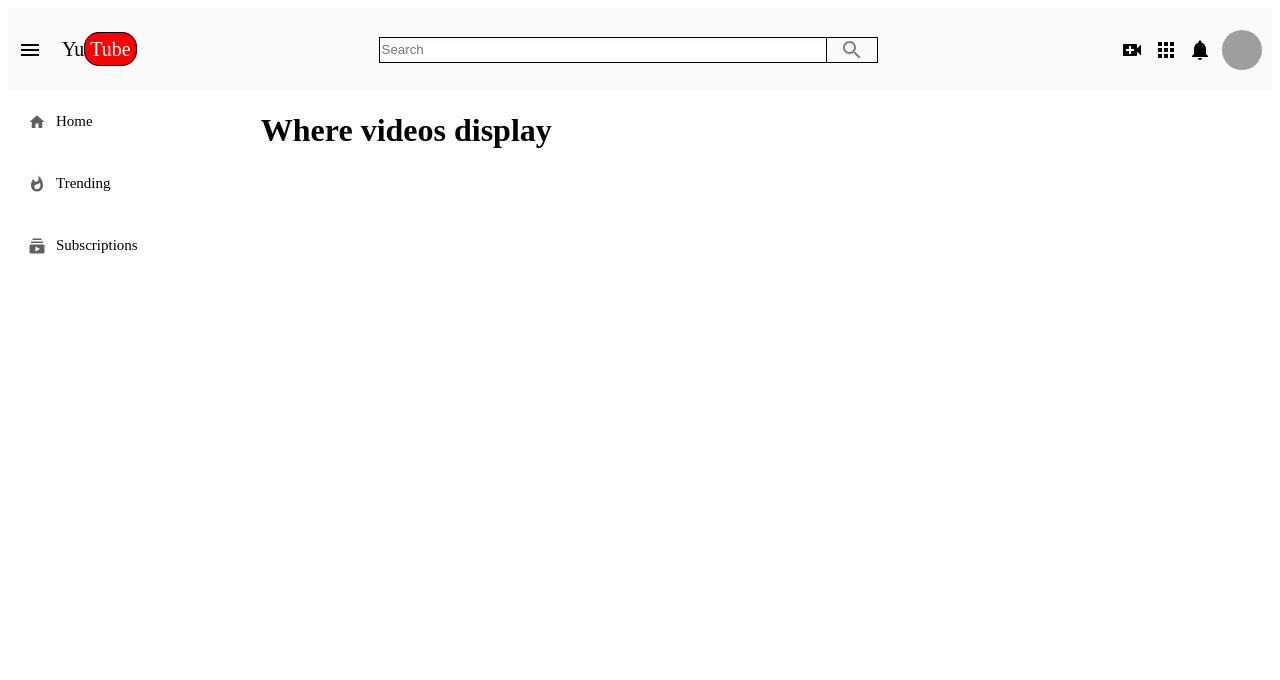
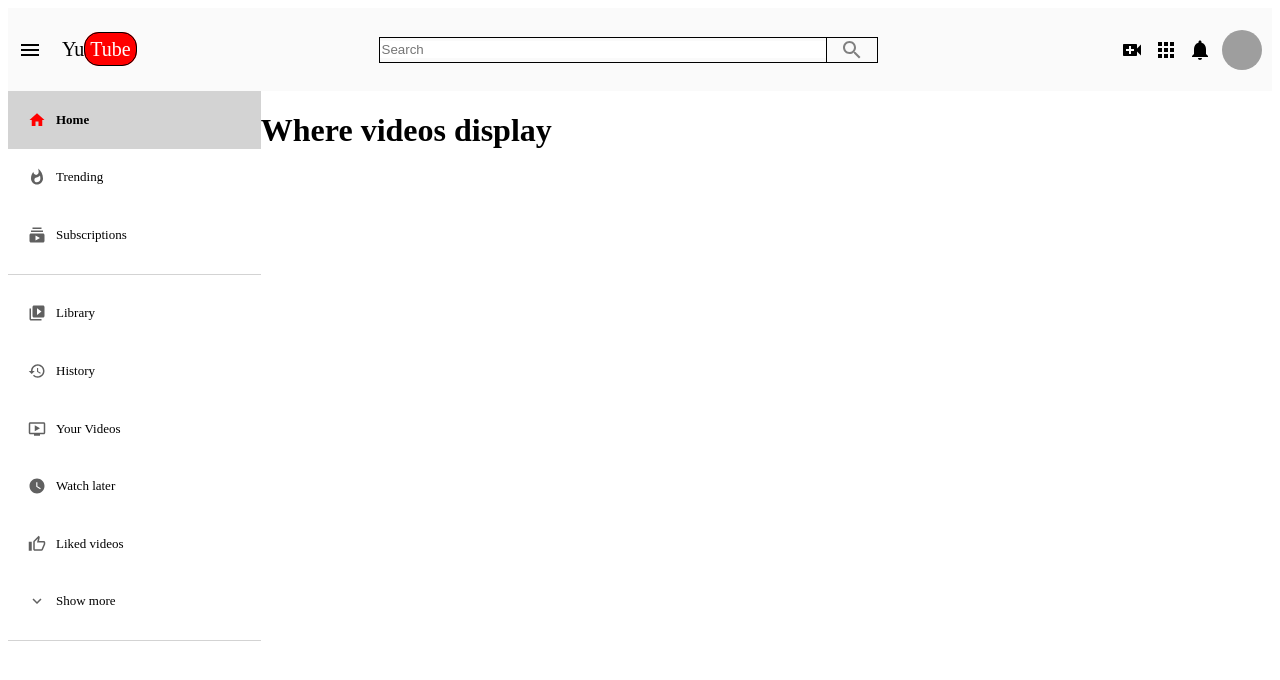
Before and after one commit to tuyenphk/Youtube-clone, a React (Create React App) app: page / in a window 1280 px wide. Shown: the top 680 px of the page. Built offline with nearby package versions, Linux system fonts and the light colour scheme; grey boxes are pictures that could not be loaded.

Commit message:
sidebar fully functionality

```diff
--- a/src/components/Sidebar/Sidebar.css
+++ b/src/components/Sidebar/Sidebar.css
@@ -1,6 +1,14 @@
 /*Sidebar*/
 .sidebar {
     flex: 0.2;
+}
+
+.sidebar > hr{
+    height: 1px;
+    border: 0;
+    background-color:lightgray;
+    margin-top: 10px;
+    margin-bottom: 10px;
 }
 
 /*SidebarRow*/
@@ -18,8 +26,8 @@
 .sidebarRow-title {
     margin-left: 10px;
     flex: 1;
-    font-size: 15px;
-    font-weight: 300;
+    font-size: 13px;
+    font-weight: 400;
 }
 
 .sidebarRow:hover {
@@ -34,3 +42,15 @@
 .sidebarRow:hover > .sidebarRow-title {
     font-weight: bold;
 }
+
+.sidebarRow.selected {
+    background-color: lightgray;
+}
+
+.sidebarRow.selected >.sidebarRow-icon {
+    color: red;
+}
+
+.sidebarRow.selected >.sidebarRow-title {
+    font-weight: bold;
+}
--- a/src/components/Sidebar/Sidebar.js
+++ b/src/components/Sidebar/Sidebar.js
@@ -2,6 +2,12 @@
 import HomeIcon from '@material-ui/icons/Home';
 import WhatshotIcon from '@material-ui/icons/Whatshot';
 import SubscriptionsIcon from '@material-ui/icons/Subscriptions'
+import VideoLibraryIcon from '@material-ui/icons/VideoLibrary';
+import HistoryIcon from '@material-ui/icons/History';
+import OndemandVideoIcon from '@material-ui/icons/OndemandVideo';
+import WatchLaterIcon from '@material-ui/icons/WatchLater';
+import ThumbUpOutlinedIcon from '@material-ui/icons/ThumbUpOutlined';
+import ExpandMoreIcon from '@material-ui/icons/ExpandMore';
 
 import './Sidebar.css'
 import SidebarRow from './SidebarRow'
@@ -9,9 +15,17 @@
 function Sidebar() {
     return (
         <div className="sidebar">
-            <SidebarRow Icon={HomeIcon} title="Home" />
+            <SidebarRow selected Icon={HomeIcon} title="Home" />
             <SidebarRow Icon={WhatshotIcon} title="Trending" />
             <SidebarRow Icon={SubscriptionsIcon} title="Subscriptions" />
+            <hr />
+            <SidebarRow Icon={VideoLibraryIcon} title="Library" />
+            <SidebarRow Icon={HistoryIcon} title="History" />
+            <SidebarRow Icon={OndemandVideoIcon} title="Your Videos" />
+            <SidebarRow Icon={WatchLaterIcon} title="Watch later" />
+            <SidebarRow Icon={ThumbUpOutlinedIcon} title="Liked videos" />
+            <SidebarRow Icon={ExpandMoreIcon} title="Show more" />
+            <hr />
         </div>
     )
 }
--- a/src/components/Sidebar/SidebarRow.js
+++ b/src/components/Sidebar/SidebarRow.js
@@ -1,9 +1,9 @@
 import React from 'react'
 import './Sidebar.css'
 
-function SidebarRow({Icon, title}) {
+function SidebarRow({selected, Icon, title}) {
     return (
-        <div className="sidebarRow">
+        <div className={`sidebarRow ${selected && "selected"}`}>
             <Icon className="sidebarRow-icon" />
            <h2 className="sidebarRow-title">{title}</h2>
         </div>
```
